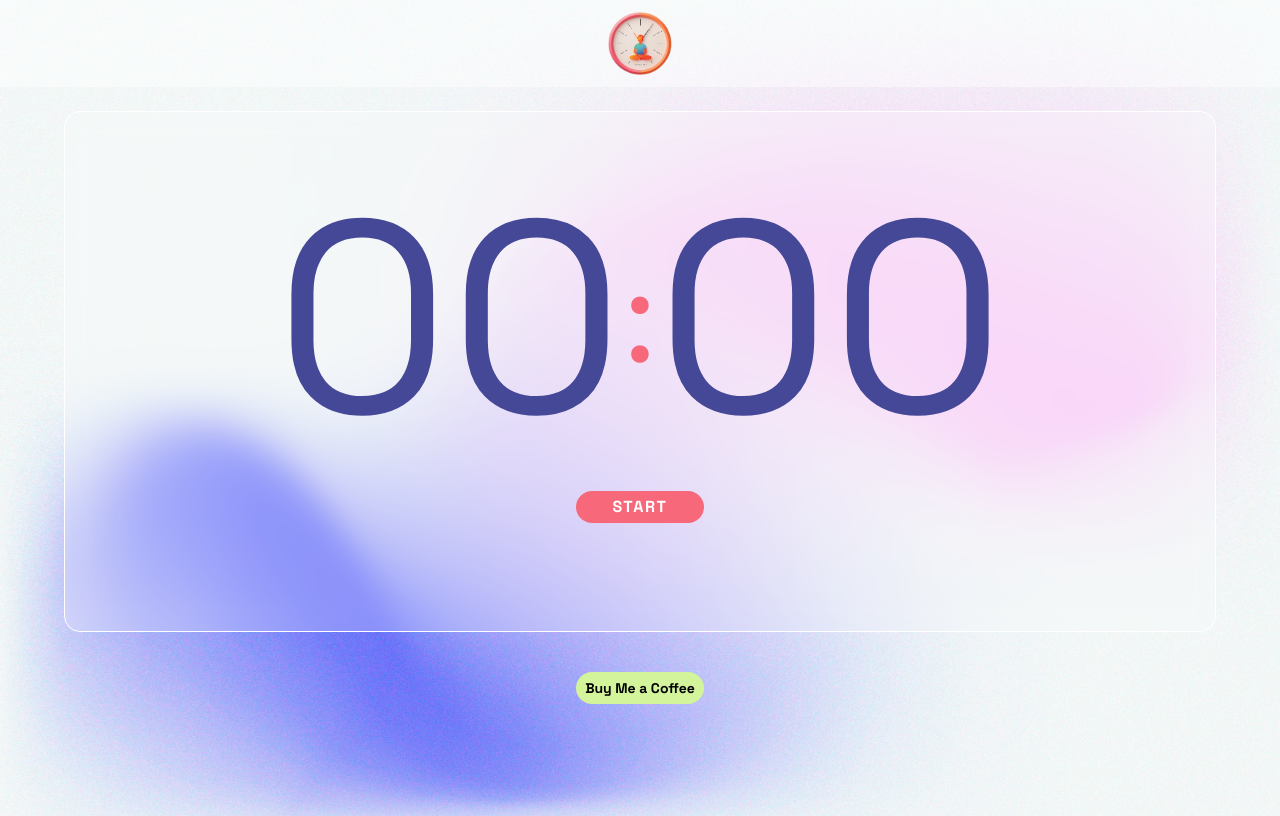
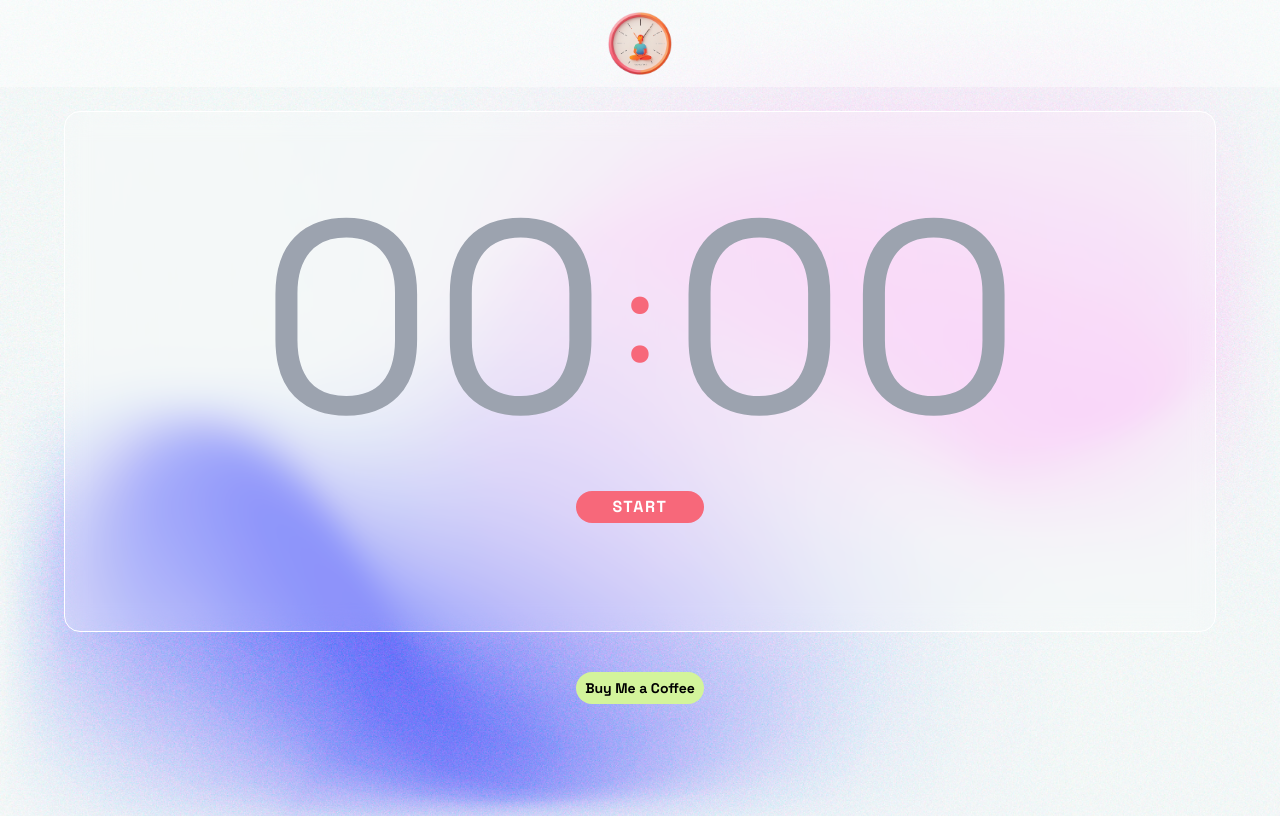
Before and after one commit to MattFabrizi/meditation-timer, a Next.js app: page / in a window 1280 px wide. Built offline with nearby package versions, Linux system fonts and the light colour scheme.

Commit message:
timeInput component

```diff
--- /dev/null
+++ b/app/components/timeInput.tsx
@@ -0,0 +1,22 @@
+import { SetStateAction } from "react";
+
+export default function TimeInput({isRunning, time, setTime, twStyle}:{isRunning:boolean,
+                                                              time:number,
+                                                              setTime: React.Dispatch<React.SetStateAction<number>>,
+                                                              twStyle: string})
+                                                              {
+
+    return(
+        <input
+        type="number"
+        value={time>=0 ? String(time).padStart(2, "0") : ''}
+        onChange={(e) =>
+          setTime(Math.min(parseInt(e.target.value) || 0, 90))
+        }
+        onClick={(e)=> e.currentTarget.select()}
+        placeholder="00"
+        disabled={isRunning}
+        className={twStyle}
+      />
+    );
+}
--- /dev/null
+++ b/app/components/timer.tsx
@@ -0,0 +1,49 @@
+"use client";
+import React, { useState, useEffect } from "react";
+import TimeInput from "./timeInput";
+
+export default function Timer({ isRunning }: { isRunning: boolean }) {
+  const [minutes, setMinutes] = useState(-1);
+  const [seconds, setSeconds] = useState(-1);
+
+  useEffect(() => {
+    let intervalId: ReturnType<typeof setInterval>;
+    if (isRunning && (minutes > 0 || seconds > 0)) {
+      intervalId = setInterval(() => {
+        if (seconds === 0) {
+          if (minutes === 0) {
+            clearInterval(intervalId);
+            return;
+          } else {
+            setMinutes(minutes - 1);
+            setSeconds(59);
+          }
+        } else {
+          setSeconds(seconds - 1);
+        }
+      }, 1000);
+    }
+    return () => clearInterval(intervalId);
+  }, [isRunning, minutes, seconds]);
+
+  const inputStyle =
+    "w-full min-w-[2ch] appearance-none border-none bg-transparent focus:outline-none";
+
+  return (
+    <div className="stopwatch-time flex flex-nowrap items-center justify-center text-big-clamp leading-none text-primary">
+      <TimeInput
+        isRunning={isRunning}
+        time={minutes}
+        setTime={setMinutes}
+        twStyle={inputStyle + " text-right"}
+      />
+      <span className="mx-4 text-small-clamp text-secondary">:</span>
+      <TimeInput
+        isRunning={isRunning}
+        time={seconds}
+        setTime={setSeconds}
+        twStyle={inputStyle}
+      />
+    </div>
+  );
+}
--- a/app/globals.css
+++ b/app/globals.css
@@ -2,7 +2,7 @@
 @tailwind components;
 @tailwind utilities;
 
-@layer base{
+@layer base {
   button {
     background-color: white;
     padding: 0.4rem;
@@ -12,4 +12,16 @@
     border-radius: 1rem;
     font-weight: 700;
   }
+
+  /* Chrome, Safari, Edge, Opera */
+  input::-webkit-outer-spin-button,
+  input::-webkit-inner-spin-button {
+    -webkit-appearance: none;
+    margin: 0;
   }
+
+  /* Firefox */
+  input[type="number"] {
+    -moz-appearance: textfield;
+  }
+}
--- a/app/page.tsx
+++ b/app/page.tsx
@@ -1,4 +1,4 @@
-import StopwatchApp from "./stopwatchApp";
+import StopwatchApp from "./components/stopwatchApp";
 
 export default function Home() {
   return (
--- a/app/timer.tsx
+++ /dev/null
@@ -1,59 +0,0 @@
-"use client";
-import React, { useState, useEffect } from "react";
-
-export default function Timer({ isRunning }: { isRunning: boolean }) {
-  const [minutes, setMinutes] = useState(0);
-  const [seconds, setSeconds] = useState(0);
-
-  useEffect(() => {
-    let intervalId: ReturnType<typeof setInterval>;
-    if (isRunning && (minutes > 0 || seconds > 0)) {
-      intervalId = setInterval(() => {
-        if (seconds === 0) {
-          if (minutes === 0) {
-            clearInterval(intervalId);
-            return;
-          } else {
-            setMinutes(minutes - 1);
-            setSeconds(59);
-          }
-        } else {
-          setSeconds(seconds - 1);
-        }
-      }, 1000);
-    }
-    return () => clearInterval(intervalId);
-  }, [isRunning, minutes, seconds]);
-
-  return (
-    <div className="stopwatch-time text-big-clamp flex flex-nowrap items-center justify-center leading-none text-primary">
-      <input
-        type="text"
-        pattern="[0-9]*"
-        inputMode="numeric"
-        value={String(minutes).padStart(2, "0")}
-        onChange={(e) =>
-          setMinutes(Math.min(parseInt(e.target.value) || 0, 90))
-        }
-        placeholder="00"
-        disabled={isRunning}
-        className="appearance-none border-none bg-transparent text-right focus:outline-none"
-        style={{ width: "100%", minWidth: "2ch" }}
-      />
-      <span className="text-small-clamp text-secondary">:</span>
-      <input
-        type="text"
-        pattern="[0-9]*"
-        inputMode="numeric"
-        value={String(seconds).padStart(2, "0")}
-        onChange={(e) =>
-          setSeconds(Math.min(parseInt(e.target.value) || 0, 60))
-        }
-        placeholder="00"
-        disabled={isRunning}
-        className="appearance-none border-none bg-transparent text-left focus:outline-none"
-        style={{ width: "100%", minWidth: "2ch" }}
-      />
-    </div>
-  );
-}
```
Also changed, not shown: app/components/backgroundImage.tsx (renamed from app/backgroundImage.tsx), app/components/stopwatchApp.tsx (renamed from app/stopwatchApp.tsx), app/components/timerControls.tsx (renamed from app/timerControls.tsx). Lines whose indentation alone changed are shown as unchanged.
